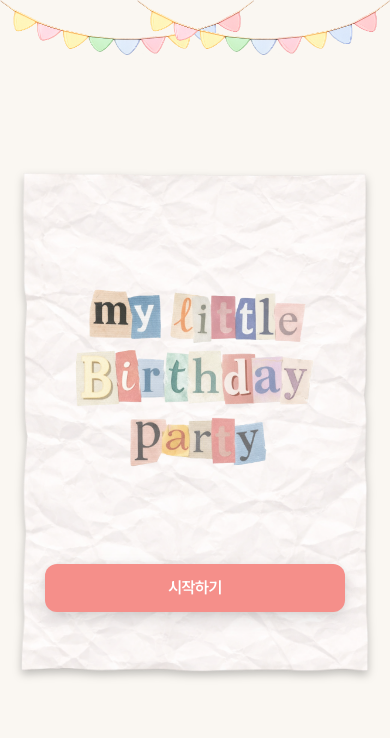
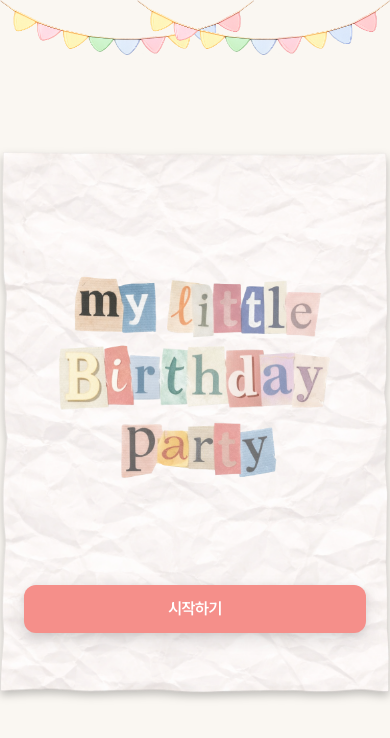
Before and after one commit to Leeseoleem/my-little-birthday-party, a React (Vite) app: page /creator in a window 390 px wide. Shown: the top 738 px of the page. Built offline with nearby package versions, Linux system fonts and the light colour scheme.

Commit message:
design: 로고 크기 조정

```diff
--- a/src/features/creator/components/IntroCard.tsx
+++ b/src/features/creator/components/IntroCard.tsx
@@ -14,7 +14,7 @@ const IntroCard = () => {
       <img
         src="/assets/brand/title-logo.png"
         alt="나의 작은 생일 파티"
-        className="h-[300px] md:h-[400px] lg:h-[500px] mx-auto"
+        className="h-full min-h-[300px] max-h-[500px] mx-auto"
       />
       <div className="flex w-full justify-center items-center">
         <CommonLinkButton label="시작하기" to="/creator/info" />
```
